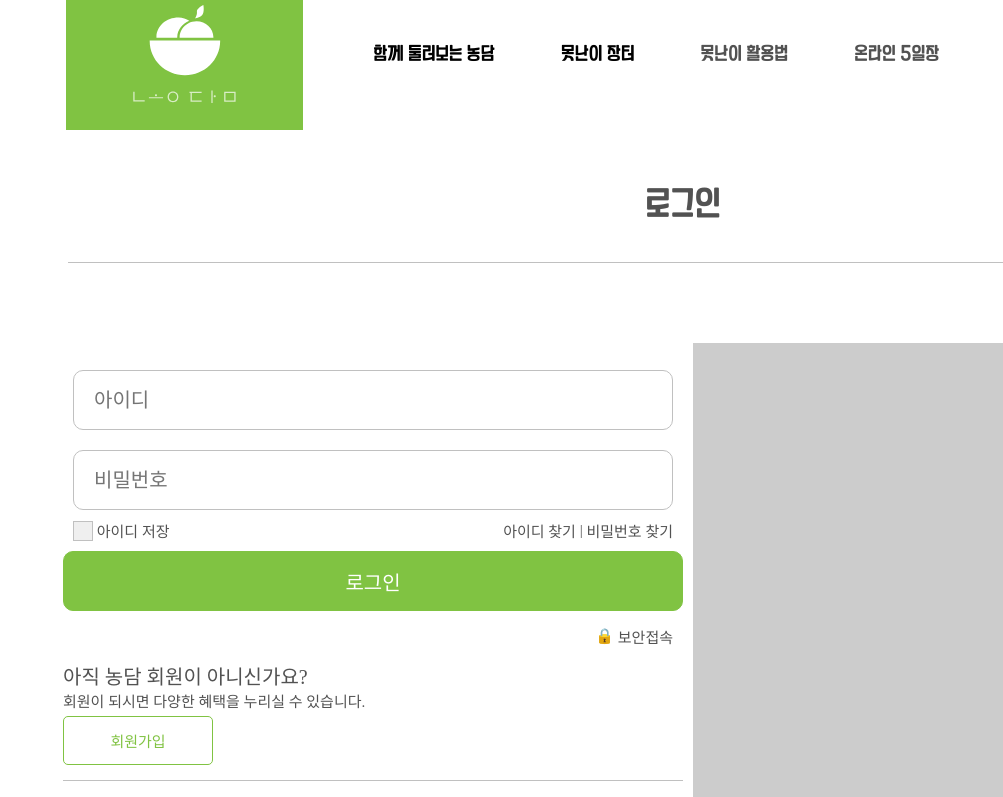
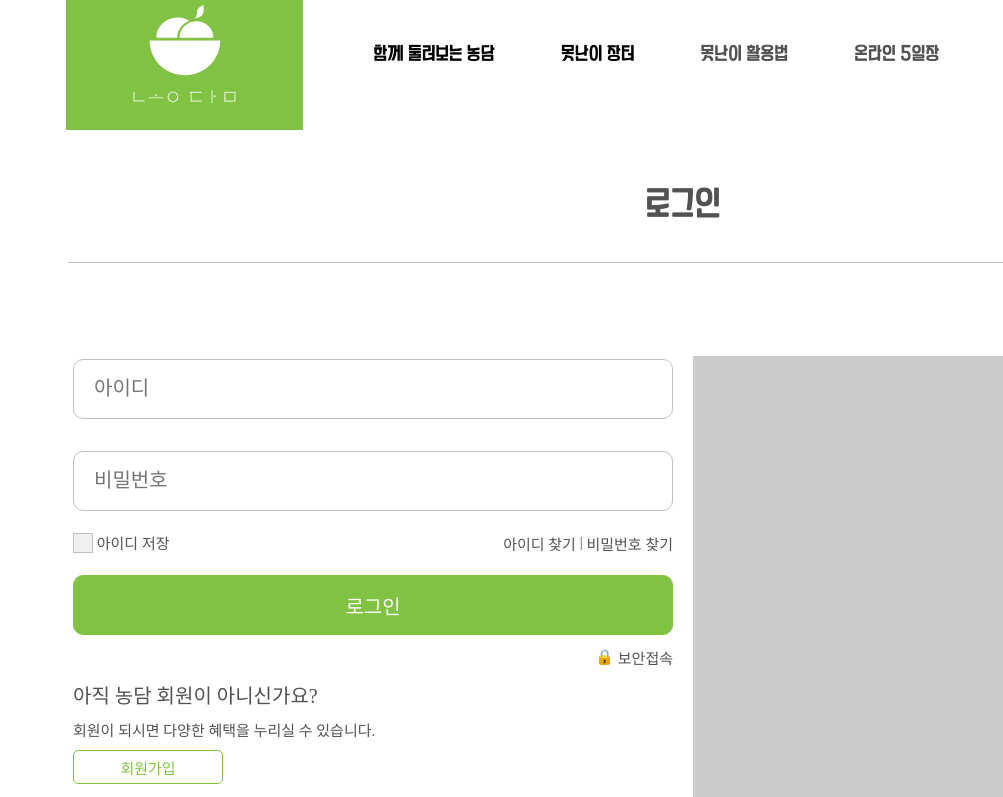
Before and after one commit to dlehdrb128/NongDam_Project, a React (Create React App) app in the folder frontend/: page /login in a window 1280 px wide. Shown: the top 797 px of the page, without its empty margins (277-1280 px from the left). Built offline with nearby package versions, Linux system fonts and the light colour scheme; a web font is replaced by a local one.

Commit message:
로그인 페이지 수정본

```diff
--- a/frontend/src/Components/Geunsoo/Components/login.js
+++ b/frontend/src/Components/Geunsoo/Components/login.js
@@ -22,13 +22,12 @@ const Login = () => {
   `;
   const LoginResponse = styled.div`
     width: 600px;
+    height: 625px;
     display: flex;
     flex-direction: column;
     justify-content: space-around;
     align-items: center;
     margin-right: 10px;
-    position: relative;
-    bottom: 5px;
   `;
   const LoginBox = styled.input`
     width: 600px;
@@ -65,7 +64,7 @@ const Login = () => {
   `;
   const Ppl = styled.div`
     width: 600px;
-    height: 625px;
+    height: 600px;
     background-color: #ccc;
     margin-left: 10px;
   `;
@@ -85,12 +84,14 @@ const Login = () => {
     color: rgba(82, 82, 82, 1);
     font-size: 1.5rem;
     font-family: NanumGothic-Regular;
+    position: relative;
+    bottom: 1px;
   `;
   const LoginButton = styled.a`
     display: flex;
     justify-content: center;
     align-items: center;
-    width: 620px;
+    width: 600px;
     height: 60px;
     border: 1px solid rgba(128, 195, 66, 1);
     border-radius: 10px;
@@ -102,13 +103,12 @@ const Login = () => {
   `;
   const Security = styled.div`
     width: 600px;
-    height: 50px;
     display: flex;
     justify-content: right;
     align-items: center;
   `;
   const SignupGuide = styled.div`
-    width: 620px;
+    width: 600px;
     height: 120px;
     border-bottom: 1px solid rgba(192, 192, 192, 1);
     padding-bottom: 15px;
@@ -121,11 +121,13 @@ const Login = () => {
     font-size: 2rem;
     font-family: NanumGothic-Regular;
     color: rgba(82, 82, 82, 1);
+    margin-bottom: 10px;
   `;
   const MemberBenefits = styled.div`
     font-size: 1.5rem;
     font-family: NanumGothic-Regular;
     color: rgba(82, 82, 82, 1);
+    margin-bottom: 5px;
   `;
   const SignupButton = styled.a`
     text-decoration: none;
@@ -146,7 +148,7 @@ const Login = () => {
     width: 200px;
     justify-content: space-around;
     align-items: center;
-    margin-top: 10px;
+    margin-top: 5px;
   `;
   const SNSLogin = styled.div`
     font-size: 2rem;
@@ -155,7 +157,7 @@ const Login = () => {
   const SNSBox = styled.div`
     width: 600px;
     height: 150px;
-    margin-top: 10px;
+
     text-align: left;
     font-size: 2rem;
     color: rgba(82, 82, 82, 1);
```
